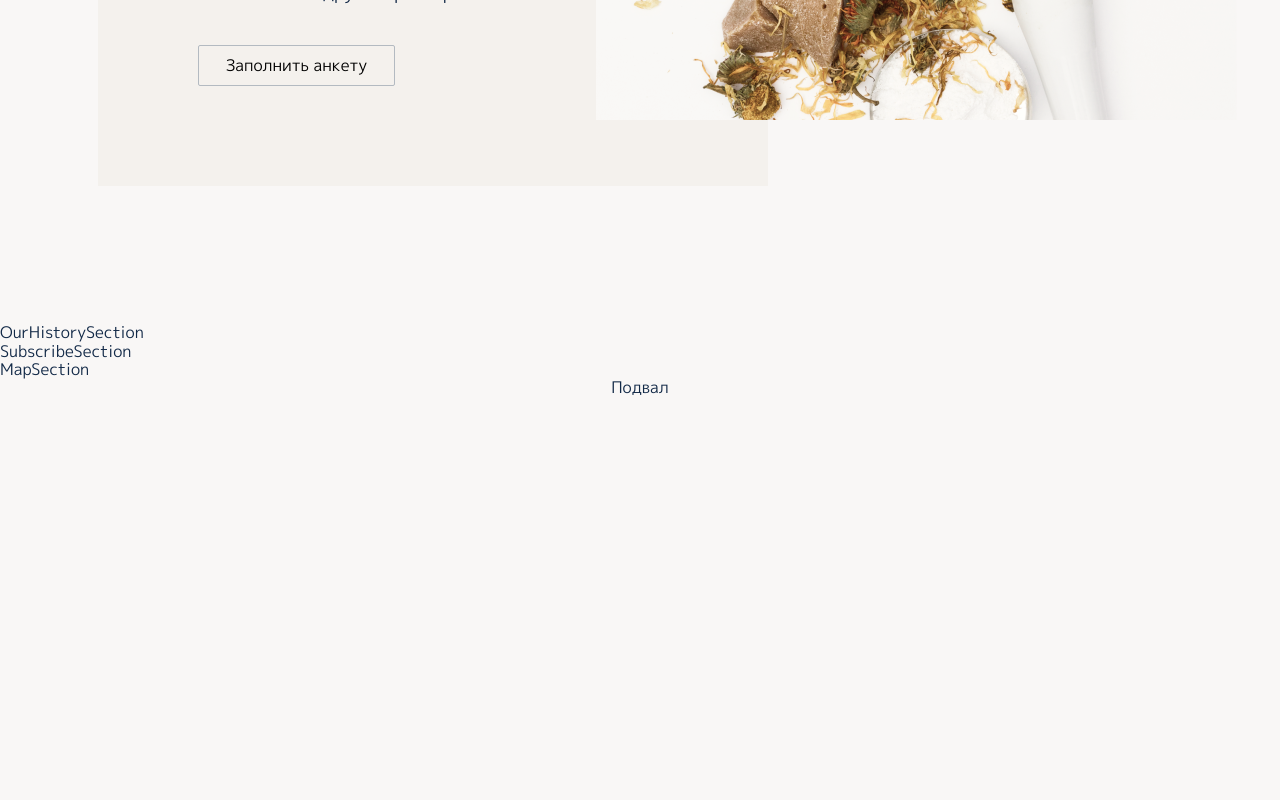
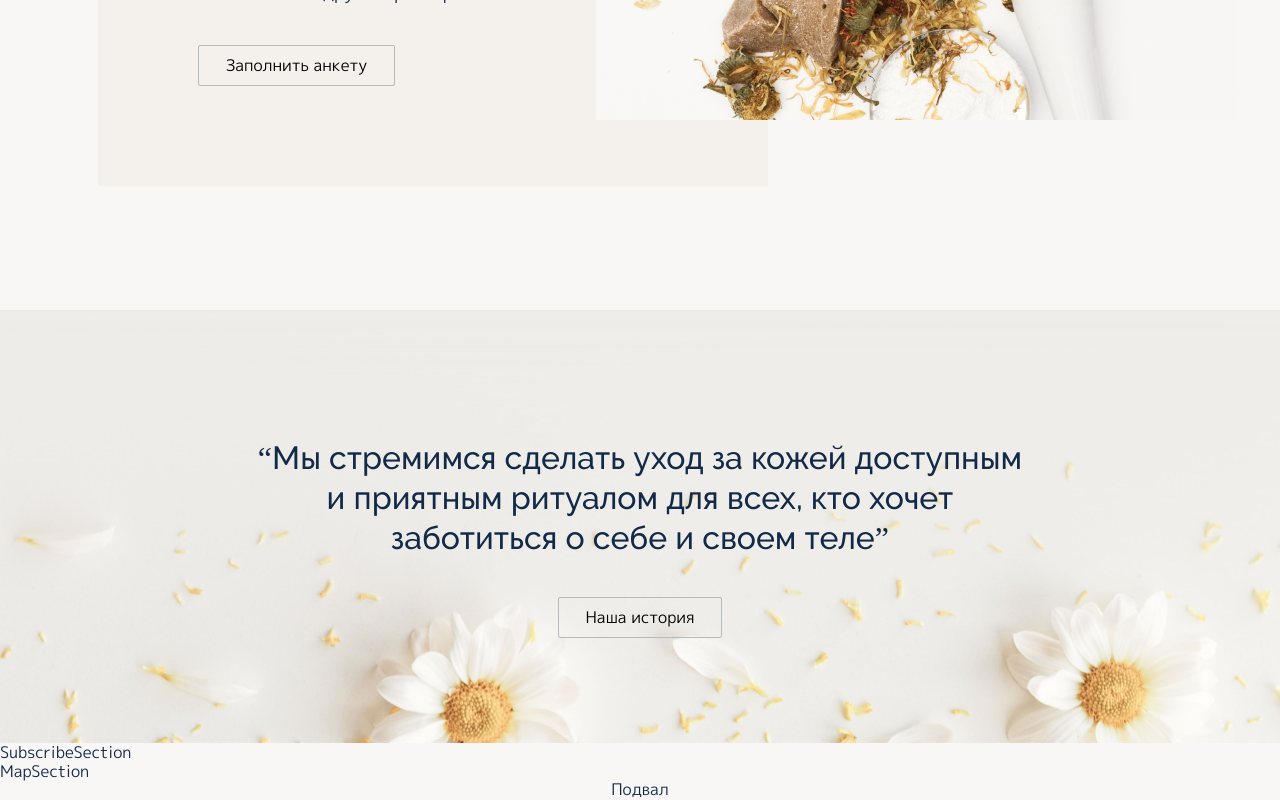
Before and after one commit to Smolib/maroon, a React (Create React App) app: page / in a window 1280 px wide. Shown: the part 2216-3016 px from the top of the page. Before the commit the page ends 2614 px from the top, so only its background shows below. Built offline with nearby package versions, Linux system fonts and the light colour scheme.

Commit message:
feat: реализовать блок ourHistory

```diff
--- a/src/components/Main/FillFormSection/FillFormSection.scss
+++ b/src/components/Main/FillFormSection/FillFormSection.scss
@@ -2,14 +2,14 @@ $size-of-tablet: 800px;
 $size-of-mobile: 450px;
 .fill-form {
   width: 100%;
-  padding: 137px 0 137px 98px;
+  padding: 137px 0 124px 98px;
   box-sizing: border-box;
 
   @media screen and (max-width: $size-of-tablet) {
     padding: 119px 0 119px 45px;
   }
   @media screen and (max-width: $size-of-mobile) {
-    padding: 80px 15px;
+    padding: 80px 15px 0;
   }
 
   &__wrapper {
@@ -22,6 +22,7 @@ $size-of-mobile: 450px;
     @media screen and (max-width: $size-of-mobile) {
       flex-direction: column;
       overflow-x: auto;
+      margin-bottom: -143px;
     }
   }
 
@@ -46,15 +47,14 @@ $size-of-mobile: 450px;
     font-size: 32px;
     line-height: 42px;
     margin: 0 0 25px;
-    font-weight: 400;
-    letter-spacing: -0.9px;
+    font-weight: 500;
+    letter-spacing: 0;
     font-family: var(--font-of-title);
     @media screen and (max-width: $size-of-mobile) {
       margin-bottom: 14px;
       font-size: 28px;
       line-height: 35px;
       text-align: center;
-      letter-spacing: 0;
     }
   }
   &__text {
--- /dev/null
+++ b/src/components/Main/OurHistorySection/OurHistorySection.scss
@@ -0,0 +1,84 @@
+$size-of-tablet: 800px;
+$size-of-mobile: 450px;
+.our-history {
+  width: 100%;
+  max-width: 1366px;
+  margin: auto;
+  background-image: url("../../../images/our-history-background.png");
+  min-height: 433px;
+  background-size: cover;
+  @media screen and (max-width: $size-of-tablet) {
+    min-height: 394px;
+    background-position: -237px;
+  }
+  @media screen and (max-width: $size-of-mobile) {
+    min-height: 346px;
+    background-position: -356px;
+  }
+
+  &__wrapper {
+    margin: 0 auto;
+    max-width: 901px;
+    display: flex;
+    flex-direction: column;
+  }
+
+  &__text {
+    text-align: center;
+    font-family: var(--font-of-title);
+    font-size: 32px;
+    line-height: 40px;
+    margin: 128px 58px 0;
+    font-weight: 500;
+    @media screen and (max-width: $size-of-tablet) {
+      margin-top: 91px;
+    }
+    @media screen and (max-width: $size-of-mobile) {
+      font-size: 22px;
+      line-height: 28px;
+      margin: 55px 39px 0
+    }
+  }
+
+  &__button {
+    margin: 39px auto 20px;
+    padding: 8px 27px 9px;
+    border: 1px solid var(--color-of-border-button);
+    border-radius: 2px;
+    background-color: inherit;
+    font-size: 16px;
+    line-height: 22px;
+    cursor: pointer;
+    pointer-events: all;
+    position: relative;
+
+    &::before {
+      content: "";
+      position: absolute;
+      top: 0;
+      left: 0;
+      width: 0;
+      height: 100%;
+      background: #f4c37e;
+      transition: all 1s ease;
+      z-index: 1;
+    }
+    &:hover::before,
+    &:focus::before {
+      width: 100%;
+    }
+    @media screen and (max-width: $size-of-tablet) {
+      margin-top: 42px;
+    }
+
+    @media screen and (max-width: $size-of-mobile) {
+      font-size: 14px;
+      line-height: 20px;
+      margin: 23px auto 0;
+    }
+  }
+  &__button-name {
+    position: relative;
+    z-index: 2;
+  }
+}
--- a/src/components/Main/OurHistorySection/OurHistorySection.tsx
+++ b/src/components/Main/OurHistorySection/OurHistorySection.tsx
@@ -1,10 +1,19 @@
-import "./OurHistorySection.css";
+import "./OurHistorySection.scss";
 
 function OurHistorySection() {
   return (
-    <div>
-      OurHistorySection
-    </div>
+    <section className="our-history">
+      <div className="our-history__wrapper">
+        <p className="our-history__text">
+          “Мы&nbsp;стремимся сделать уход за&nbsp;кожей доступным
+          и&nbsp;приятным ритуалом для всех, кто хочет заботиться о&nbsp;себе
+          и&nbsp;своем теле”
+        </p>
+        <button className="our-history__button">
+          <span className="our-history__button-name">Наша история</span>
+        </button>
+      </div>
+    </section>
   );
 }
 
```
Also changed, not shown: src/components/Main/OurHistorySection/OurHistorySection.css (deleted), src/images/our-history-background.png (added).
